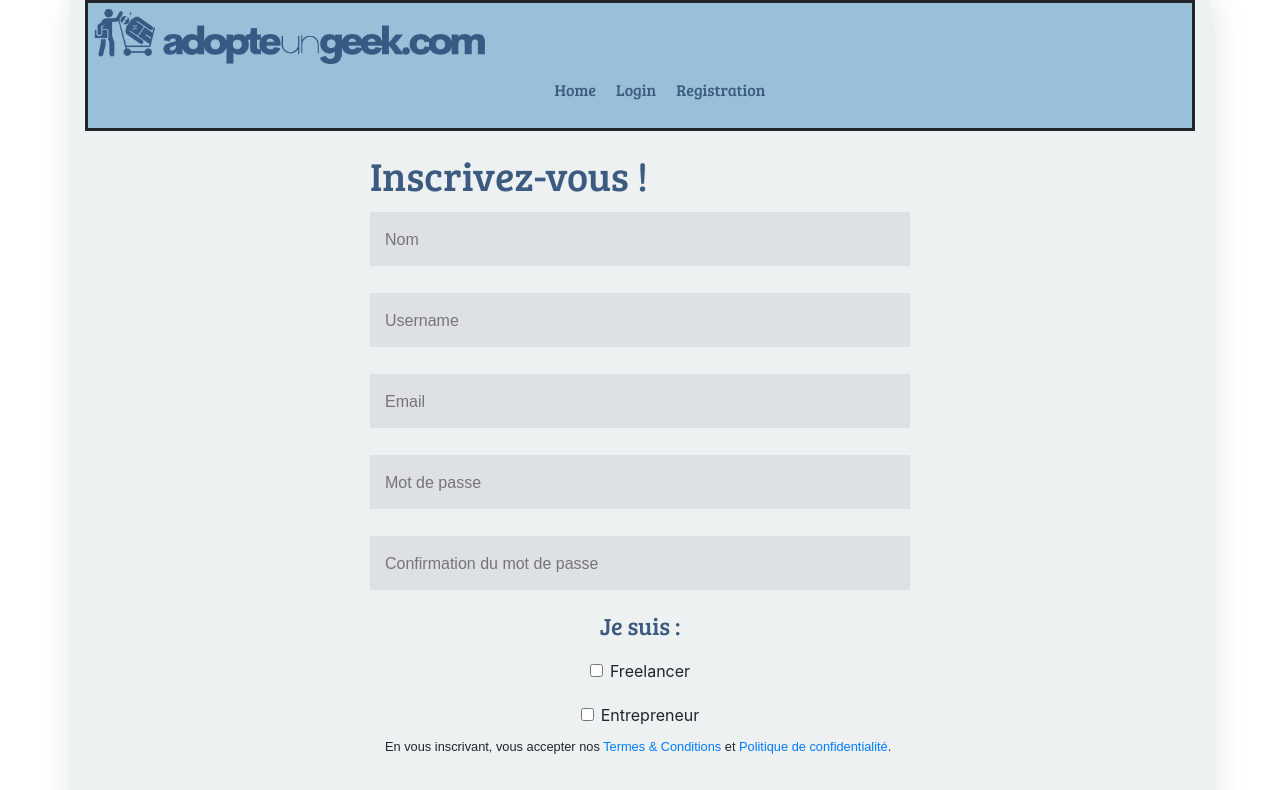
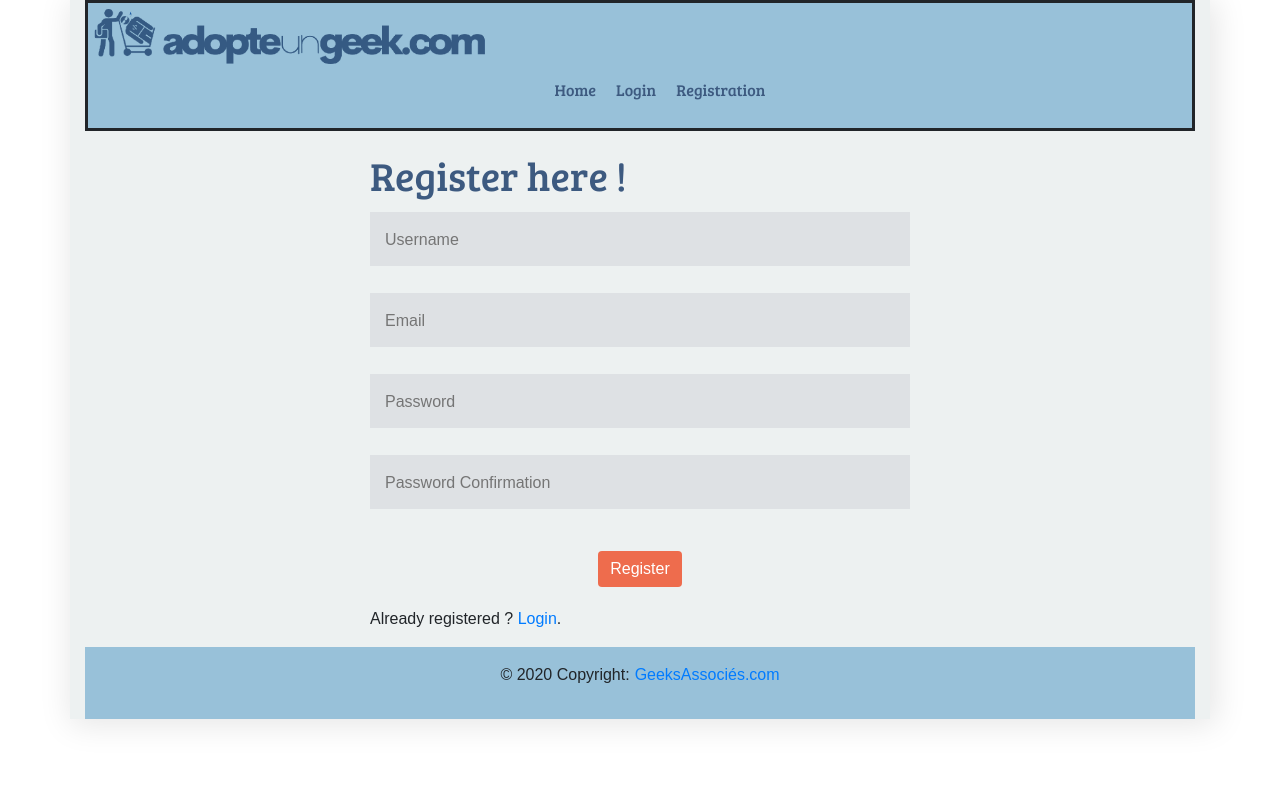
Before and after one commit to marizona/my-showtime, a Vue app in the folder front/my-show-time/: page /registration in a window 1280 px wide. Shown: the top 790 px of the page. Built offline with nearby package versions, Linux system fonts and the light colour scheme.

Commit message:
start login/register

```diff
--- a/front/my-show-time/src/views/Login.vue
+++ b/front/my-show-time/src/views/Login.vue
@@ -4,11 +4,11 @@
       <div class="col-md-6">
         <form action="/action_page.php">
 
-            <h1>Connectez-vous !</h1>
+            <h1>Login here !</h1>
             <hr />
             <input
               type="text"
-              placeholder="Email/username"
+              placeholder="Email"
               name="email"
               id="email"
               required
@@ -16,7 +16,7 @@
 
             <input
               type="password"
-              placeholder="Mot de passe"
+              placeholder="Password"
               name="psw"
               id="psw"
               required
@@ -24,14 +24,14 @@
             <hr />
 
             <div class="connexion">
-                <button type="submit" class="btn btn-info">Se connecter</button>
+                <button type="submit" class="btn btn-info">Login</button>
             </div>
 
         </form>
         </div>
 
           <div class="signin">
-            <p>Vous n'avez pas encore de compte ? <a href="#">S'inscrire</a></p>
+            <p>Not already registered ? <a href="/registration">Register</a></p>
           </div>
 
       </div>
--- a/front/my-show-time/src/views/Registration.vue
+++ b/front/my-show-time/src/views/Registration.vue
@@ -2,18 +2,9 @@
   <div class="row register">
     <div class="col-md-3"></div>
     <div class="col-md-6 formRegister">
-      <form action="/action_page.php">
 
-            <h1>Inscrivez-vous !</h1>
-            <input
-              type="text"
-              placeholder="Nom"
-              name="email"
-              id="email"
-              required
-            />
-
-            <input
+            <h1>Register here !</h1>
+            <input v-model="username"
               type="text"
               placeholder="Username"
               name="email"
@@ -21,7 +12,7 @@
               required
             />
 
-            <input
+            <input v-model="email"
               type="text"
               placeholder="Email"
               name="email"
@@ -29,61 +20,30 @@
               required
             />
 
-            <input
+            <input v-model="password"
               type="password"
-              placeholder="Mot de passe"
+              placeholder="Password"
               name="psw"
               id="psw"
               required
             />
 
-            <input
+            <input v-model="passwordConfirmation"
               type="password"
-              placeholder="Confirmation du mot de passe"
+              placeholder="Password Confirmation"
               name="psw-repeat"
               id="psw-repeat"
               required
             />
-          <div class="checkbox">
-            <h4 class="titre">Je suis :</h4>
-
-            <div class="form-check">
-              <input
-                type="checkbox"
-                class="form-check-input"
-                id="exampleCheck1"
-              />
-              <label class="form-check-label" for="exampleCheck1">Freelancer</label>
-            </div>
 
 
-            <div class="form-check">
-              <input
-                  type="checkbox"
-                  class="form-check-input"
-                  id="exampleCheck1"
-              />
-              <label class="form-check-label" for="exampleCheck1">Entrepreneur</label>
-            </div>
-           </div>
-
-          <div class="mentions col-lg-12 col-sm-6">
-            <p>
-              En vous inscrivant, vous accepter nos
-              <a href="#">Termes & Conditions</a> et
-              <a href="#">Politique de confidentialité</a>.
-            </p>
+          <div class="connexion">
+            <button @click="this.register" class="btn btn-info">Register</button>
           </div>
 
 
-          <div class="connexion">
-            <button type="submit" class="btn btn-info">S'enregistrer</button>
-          </div>
-        </form>
-
-
-            <p>Vous avez déjà un compte?
-              <a href="#">Connectez-vous</a>.</p>
+            <p>Already registered ?
+              <a href="/login">Login</a>.</p>
 
 
 
@@ -97,10 +57,40 @@
 <script>
 
 
+import router from "@/router";
+
 export default {
   name: 'registration',
   components: {
 
+  },
+  props: {
+    username: String,
+    email: String,
+    password: String,
+    passwordConfirmation: String,
+  },
+
+  methods: {
+    register() {
+      if (this.username !== undefined && this.email !== undefined && this.password !== undefined && this.passwordConfirmation !== undefined) {
+        const reg = /^(([^<>()[\].,;:\s@"]+(\.[^<>()[\].,;:\s@"]+)*)|(".+"))@(([^<>()[\].,;:\s@"]+\.)+[^<>()[\].,;:\s@"]{2,})$/i;
+        // const pass =
+        if(!reg.test(this.email)) {
+          alert("Please enter a valid email")
+        } else {
+          if (this.passwordConfirmation !== this.password) {
+            alert('The two passwords aren\'t the same ')
+          } else {
+            router.push('/');
+            alert('Registration done !')
+          }
+        }
+
+      } else {
+        alert("Please fill all fields")
+      }
+    }
   }
 }
 </script>
```
Also changed, not shown: 1 other file (tests, documents, lock files or other folders).
